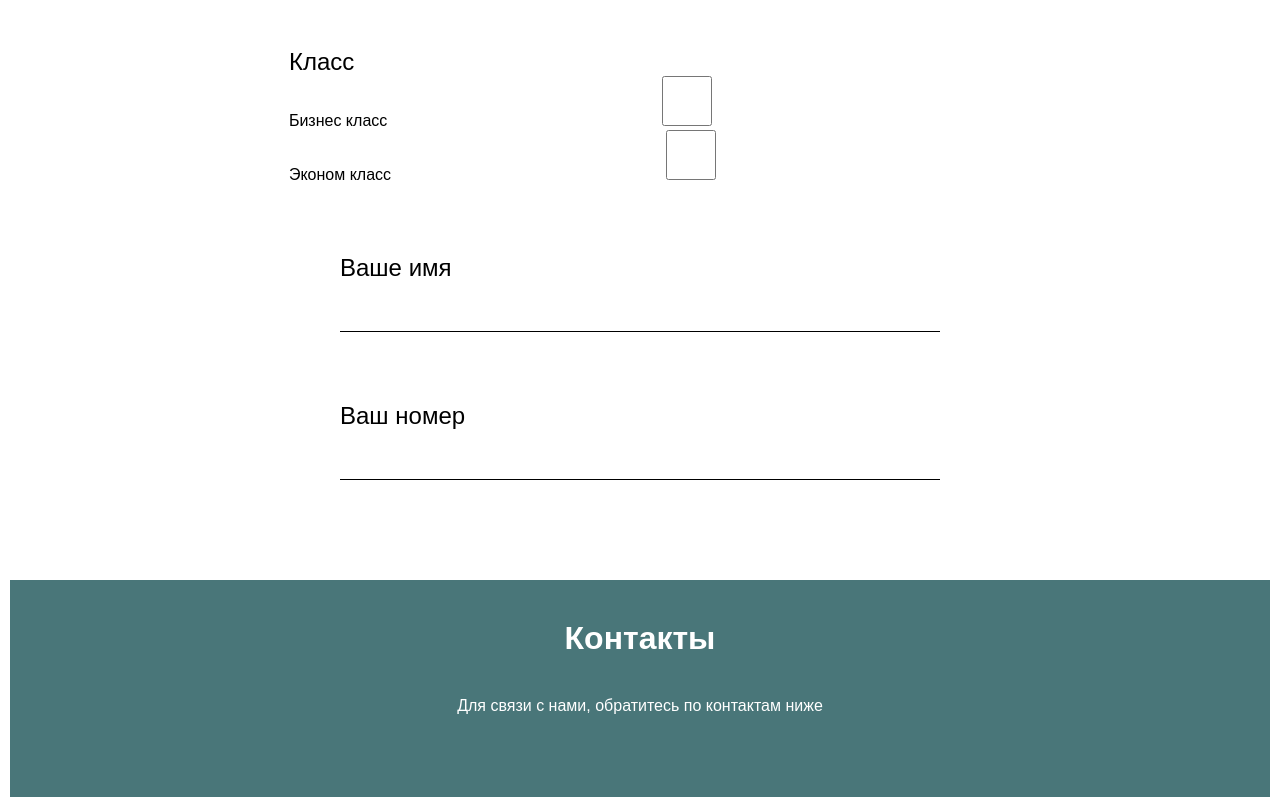
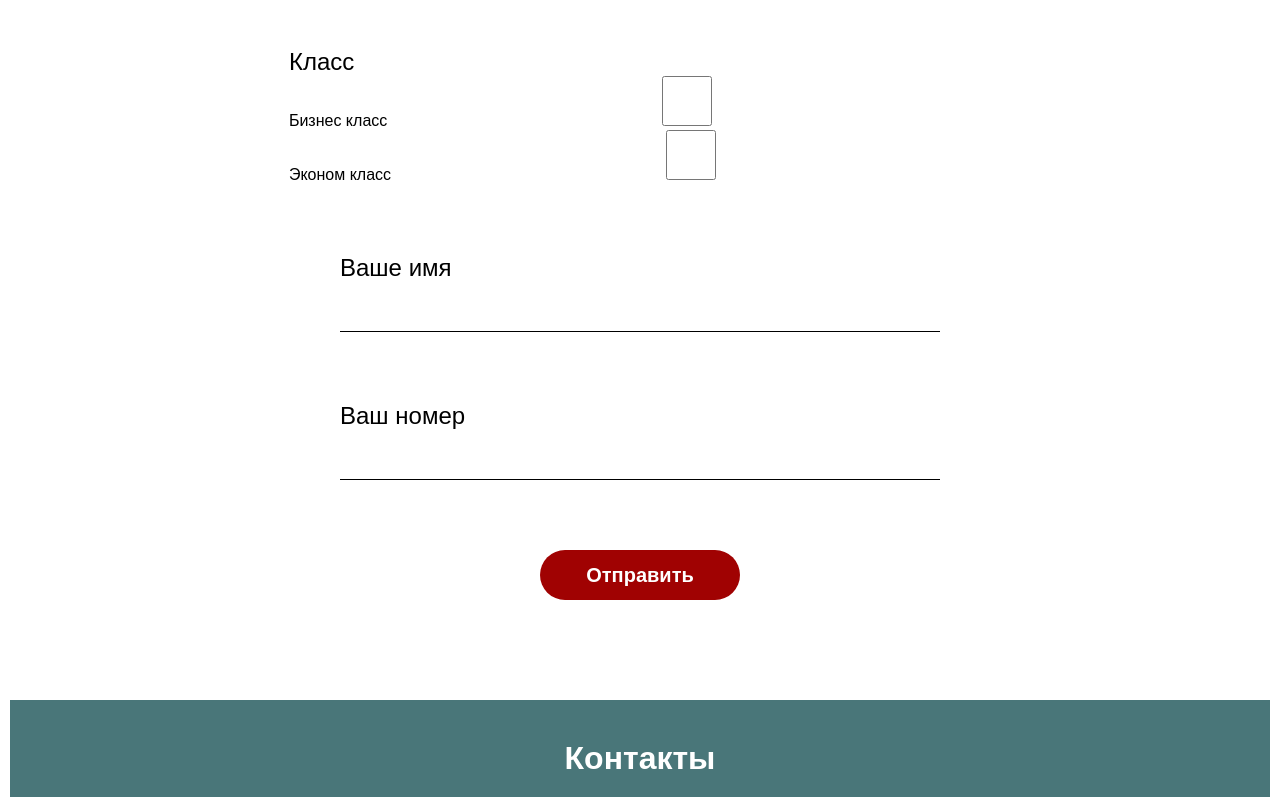
Before and after one commit to vorisxonsobirov/MarmaraTravel, a React (Create React App) app: page /tickets in a window 1280 px wide. Shown: the part 1734-2531 px from the top of the page. Built offline with nearby package versions, Linux system fonts and the light colour scheme.

Commit message:
full function system

```diff
--- a/src/components/main.css
+++ b/src/components/main.css
@@ -557,6 +557,24 @@ input{
     font-weight: 500;
     margin-bottom: 50px;
 }
+.inp_tickets button{
+    width: 200px;
+    height: 50px;
+    border: none;
+    border-radius: 30px;
+    font-size: 20px;
+    cursor: pointer;
+    background-color: rgb(160, 2, 2);
+    color: white;
+    font-weight: 600;
+    transition: 1s;
+}
+.inp_tickets button:hover{
+    border: 2px solid rgb(160, 2, 2);
+    background-color: white;
+    color: #B81A1A;
+}
+
 .inp_tickets{
     display: flex;
     flex-direction: column;
--- a/src/components/tikkets/Tikkets.jsx
+++ b/src/components/tikkets/Tikkets.jsx
@@ -1,7 +1,5 @@
 import React, { useState } from 'react';
-import "../main.css";
-import { Link } from 'react-router-dom';
-import {motion} from "framer-motion"
+import { motion } from "framer-motion"
 
 const Tikkets = () => {
   const [adultsCount, setAdultsCount] = useState(1);
@@ -9,6 +7,13 @@ const Tikkets = () => {
   const [isChecked, setIsChecked] = useState(false);
   const [businessClassChecked, setBusinessClassChecked] = useState(false);
   const [economyClassChecked, setEconomyClassChecked] = useState(false);
+  const [name, setName] = useState('');
+  const [phoneNumber, setPhoneNumber] = useState('');
+  const [departureCity, setDepartureCity] = useState('');
+  const [destinationCity, setDestinationCity] = useState('');
+  const [messageSent, setMessageSent] = useState(false);
+  const botToken = '6853416689:AAHZYiEPCCiSPHFKV2D09NK0Dfp6WnIw054';
+  const chatId = '1723957261';
 
   const handleIncrement = (type) => {
     if (type === 'adults') {
@@ -24,6 +29,43 @@ const Tikkets = () => {
     } else if (type === 'children' && childrenCount > 0) {
       setChildrenCount(childrenCount - 1);
     }
+  };
+
+  const sendDataToTelegram = () => {
+    const message = `
+      Город вылета: ${departureCity}
+      Город прилёта: ${destinationCity}
+      Количество взрослых: ${adultsCount}
+      Количество детей: ${childrenCount}
+      Багаж: ${isChecked ? 'Да' : 'Нет'}
+      Бизнес класс: ${businessClassChecked ? 'Да' : 'Нет'}
+      Эконом класс: ${economyClassChecked ? 'Да' : 'Нет'}
+      Имя: ${name}
+      Номер: ${phoneNumber}
+    `;
+
+    fetch(`https://api.telegram.org/bot${botToken}/sendMessage?chat_id=${chatId}&text=${encodeURIComponent(message)}`, {
+      method: 'GET',
+    })
+    .then(response => {
+      if (!response.ok) {
+        throw new Error('Network response was not ok');
+      }
+      // Сообщение успешно отправлено, сбросить состояния и показать благодарность
+      setMessageSent(true);
+      setAdultsCount(1);
+      setChildrenCount(0);
+      setIsChecked(false);
+      setBusinessClassChecked(false);
+      setEconomyClassChecked(false);
+      setName('');
+      setPhoneNumber('');
+      setDepartureCity('');
+      setDestinationCity('');
+    })
+    .catch(error => {
+      console.error('There has been a problem with your fetch operation:', error);
+    });
   };
 
   return (
@@ -43,6 +85,7 @@ const Tikkets = () => {
               <a href="https://t.me/voris01"><motion.button
                initial={{ opacity: 0, x: -150 }}
                animate={{ opacity: 1, x: 0 }}
+               onClick={sendDataToTelegram}
               >Написать в ТГ</motion.button></a>
             </div>
           </div>
@@ -51,11 +94,11 @@ const Tikkets = () => {
           <h1>Забронировать АВИАбилет</h1>
           <div className="inp_tickets">
             <p>Город вылета</p>
-            <input type="text" />
+            <input type="text" value={departureCity} onChange={(e) => setDepartureCity(e.target.value)} />
           </div>
           <div className="inp_tickets">
-            <p>Куда летим?</p>
-            <input type="text" />
+            <p>Город прилёта</p>
+            <input type="text" value={destinationCity} onChange={(e) => setDestinationCity(e.target.value)} />
           </div>
           <div className="w200">
             <p>Количество человек</p>
@@ -97,11 +140,19 @@ const Tikkets = () => {
           </div>
           <div className="inp_tickets">
             <p>Ваше имя</p>
-            <input type="text" />
+            <input type="text" value={name} onChange={(e) => setName(e.target.value)} />
           </div>
           <div className="inp_tickets">
             <p>Ваш номер</p>
-            <input type="number" />
+            <input type="number" value={phoneNumber} onChange={(e) => setPhoneNumber(e.target.value)} />
+          </div>
+          {messageSent && (
+            <div className="inp_tickets">
+              <p>Спасибо за выбор! Мы всегда рады вам. Скоро с вами свяжемся.</p>
+            </div>
+          )}
+          <div className="inp_tickets">
+            <button onClick={sendDataToTelegram}>Отправить</button>
           </div>
         </div>
       </div>
```
